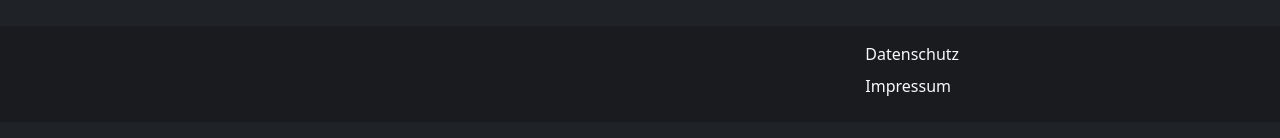
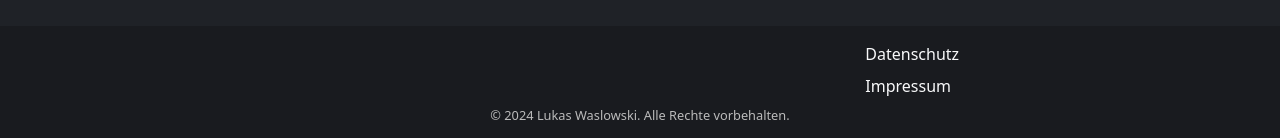
Before and after one commit to cr7pt0gr4ph7/taktgeber.it, a Jekyll site: the page built from de/index.html, in a window 1280 px wide. Shown: the part 1834-1972 px from the top of the page. Built offline with Jekyll 4.4.1, drawn with Linux system fonts in a browser that asks for light colours.

Commit message:
Add a copyright notice to the footer

```diff
--- a/_data/translations.yml
+++ b/_data/translations.yml
@@ -1,3 +1,6 @@
+copyright:
+  de: "&copy; 2024 Lukas Waslowski. Alle Rechte vorbehalten."
+  en: "&copy; 2024 Lukas Waslowski. All rights reserved."
 title:
   de: Lukas Waslowski - Software. Entwicklung. Architektur.
   en: Lukas Waslowski - Software. Development. Design.
--- a/_includes/footer.html
+++ b/_includes/footer.html
@@ -8,6 +8,9 @@
           <li class="nav-item mb-2"><a class="nav-link p-0 text-light" href="{% link {{ translate.imprint_page[page.lang] }} %}">{{ translate.imprint[page.lang] }}</a></li>
         </ul>
       </div>
+      <div class="col-12">
+        <div class="copyright-hint">{{ translate.copyright[page.lang] }}</div>
+      </div>
     </div>
   </div>
 </footer>
--- a/_sass/footer/footer.scss
+++ b/_sass/footer/footer.scss
@@ -5,3 +5,9 @@ footer,
 html {
   background-color: #1f2227;
 }
+
+.copyright-hint {
+  color: #bbbbbb;
+  font-size: 0.8rem;
+  text-align: center;
+}
```
